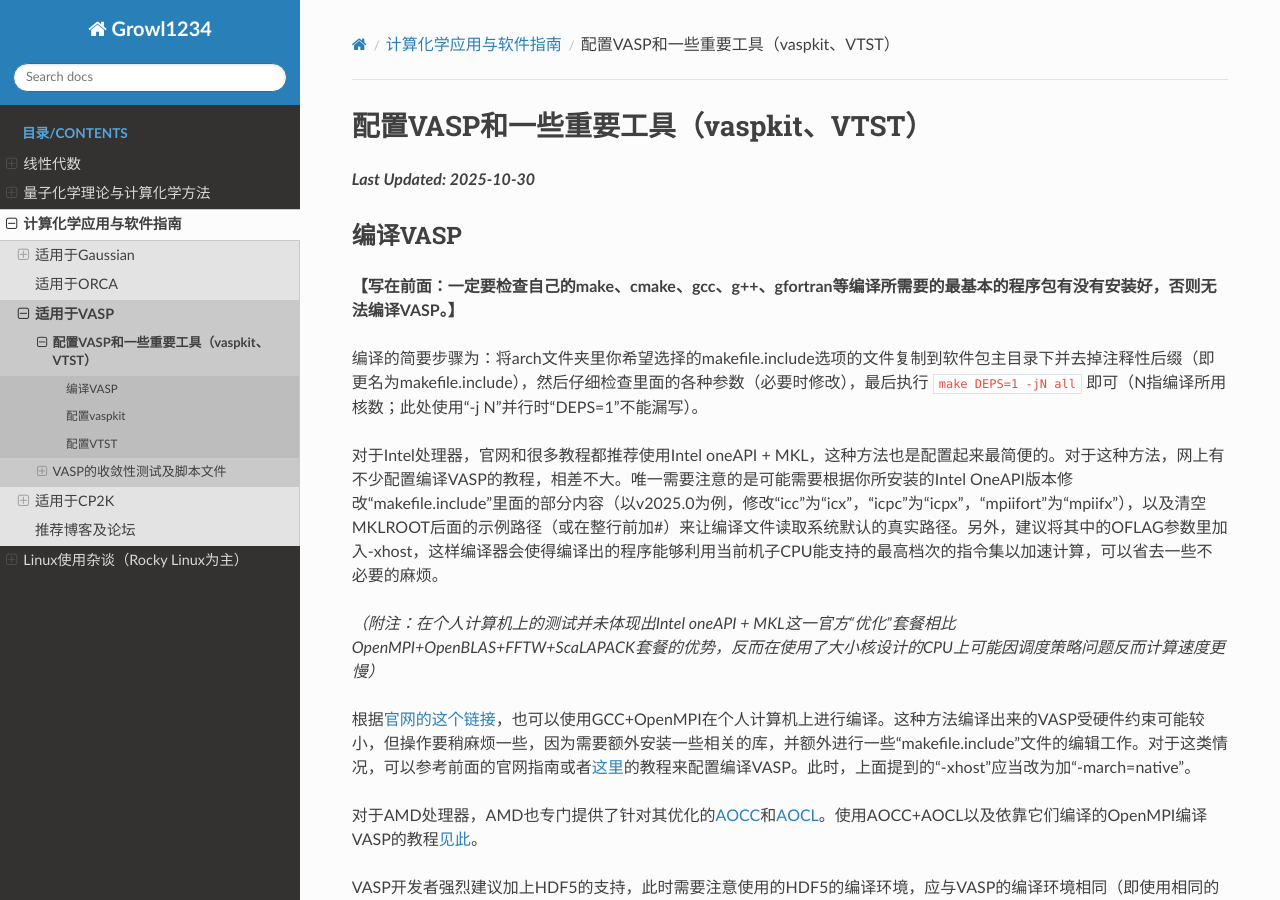
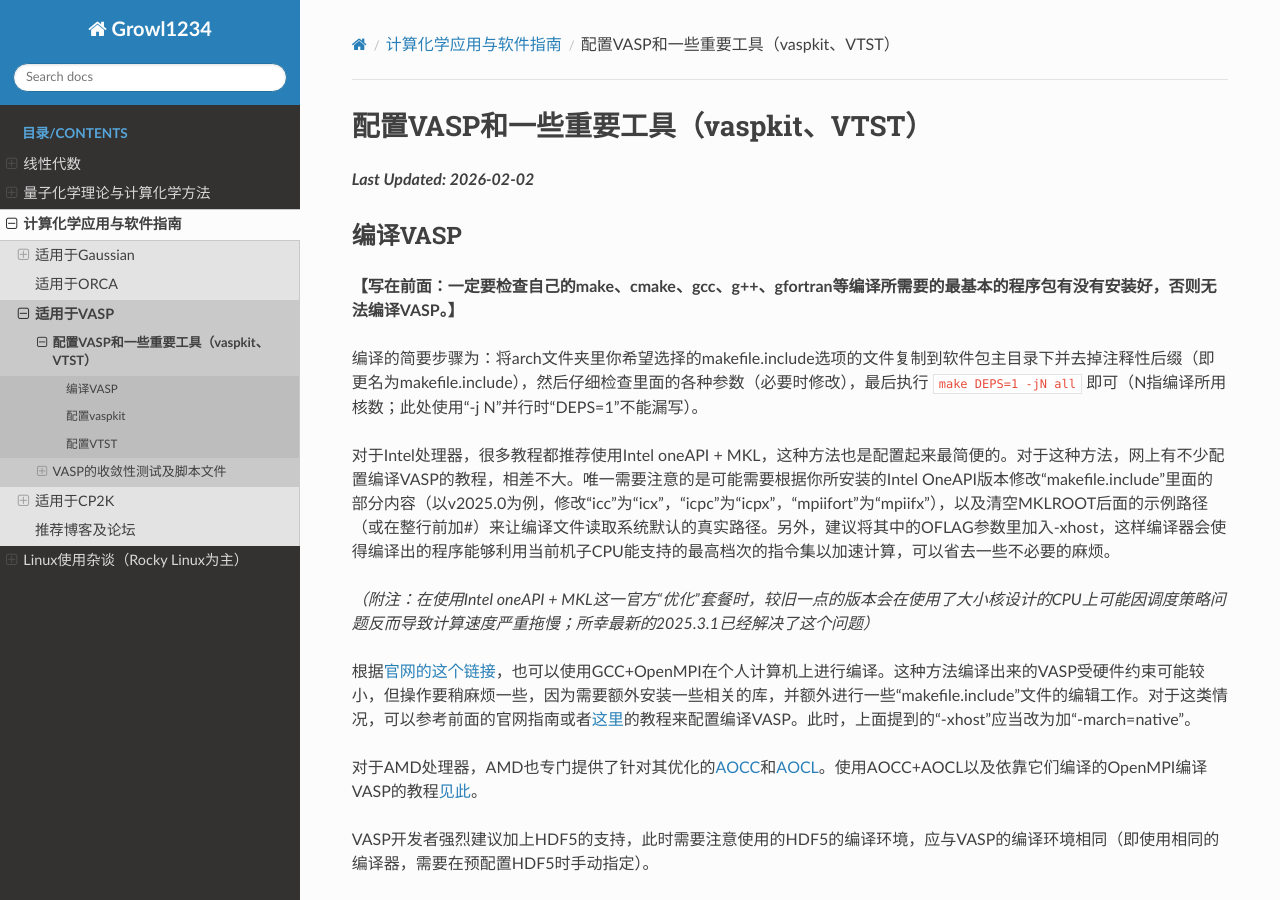
Before and after one commit to Growl1234/RTDProject, a Sphinx documentation site: the page built from source/applications/VASP/installation_with_extra_tools.md, in a window 1280 px wide and 900 px high. Built offline with Sphinx 7.4.7 and the Read the Docs theme 3.1.0, drawn with Linux system fonts in a browser that asks for light colours.

Commit message:
Update tips about oneAPI

```diff
--- a/source/applications/VASP/installation_with_extra_tools.md
+++ b/source/applications/VASP/installation_with_extra_tools.md
@@ -1,6 +1,6 @@
 ## 配置VASP和一些重要工具（vaspkit、VTST）
 
-***Last Updated: 2025-10-30***
+***Last Updated: 2026-02-02***
 
 ### 编译VASP
 
@@ -8,9 +8,9 @@
 
 编译的简要步骤为：将arch文件夹里你希望选择的makefile.include选项的文件复制到软件包主目录下并去掉注释性后缀（即更名为makefile.include），然后仔细检查里面的各种参数（必要时修改），最后执行 `make DEPS=1 -jN all` 即可（N指编译所用核数；此处使用“-j N”并行时“DEPS=1”不能漏写）。
 
-对于Intel处理器，官网和很多教程都推荐使用Intel oneAPI + MKL，这种方法也是配置起来最简便的。对于这种方法，网上有不少配置编译VASP的教程，相差不大。唯一需要注意的是可能需要根据你所安装的Intel OneAPI版本修改“makefile.include”里面的部分内容（以v2025.0为例，修改“icc”为“icx”，“icpc”为“icpx”，“mpiifort”为“mpiifx”），以及清空MKLROOT后面的示例路径（或在整行前加#）来让编译文件读取系统默认的真实路径。另外，建议将其中的OFLAG参数里加入-xhost，这样编译器会使得编译出的程序能够利用当前机子CPU能支持的最高档次的指令集以加速计算，可以省去一些不必要的麻烦。
+对于Intel处理器，很多教程都推荐使用Intel oneAPI + MKL，这种方法也是配置起来最简便的。对于这种方法，网上有不少配置编译VASP的教程，相差不大。唯一需要注意的是可能需要根据你所安装的Intel OneAPI版本修改“makefile.include”里面的部分内容（以v2025.0为例，修改“icc”为“icx”，“icpc”为“icpx”，“mpiifort”为“mpiifx”），以及清空MKLROOT后面的示例路径（或在整行前加#）来让编译文件读取系统默认的真实路径。另外，建议将其中的OFLAG参数里加入-xhost，这样编译器会使得编译出的程序能够利用当前机子CPU能支持的最高档次的指令集以加速计算，可以省去一些不必要的麻烦。
 
-*（附注：在个人计算机上的测试并未体现出Intel oneAPI + MKL这一官方“优化”套餐相比OpenMPI+OpenBLAS+FFTW+ScaLAPACK套餐的优势，反而在使用了大小核设计的CPU上可能因调度策略问题反而计算速度更慢）*
+*（附注：在使用Intel oneAPI + MKL这一官方“优化”套餐时，较旧一点的版本会在使用了大小核设计的CPU上可能因调度策略问题反而导致计算速度严重拖慢；所幸最新的2025.3.1已经解决了这个问题）*
 
 根据[官网的这个链接](https://www.vasp.at/wiki/index.php/Personal_computer_installation)，也可以使用GCC+OpenMPI在个人计算机上进行编译。这种方法编译出来的VASP受硬件约束可能较小，但操作要稍麻烦一些，因为需要额外安装一些相关的库，并额外进行一些“makefile.include”文件的编辑工作。对于这类情况，可以参考前面的官网指南或者[这里](https://implant.fs.cvut.cz/vasp-compilation/)的教程来配置编译VASP。此时，上面提到的“-xhost”应当改为加“-march=native”。
 
```
